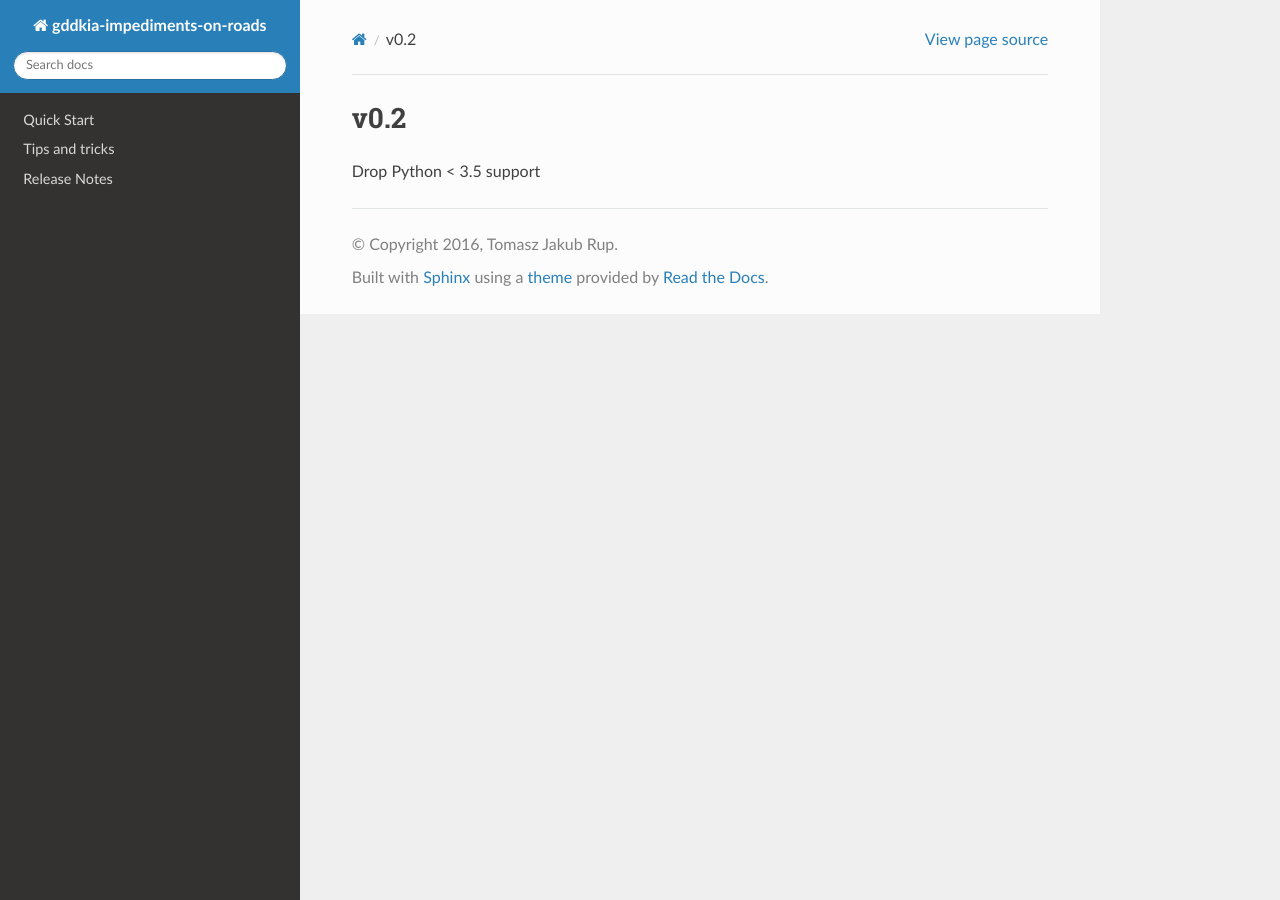
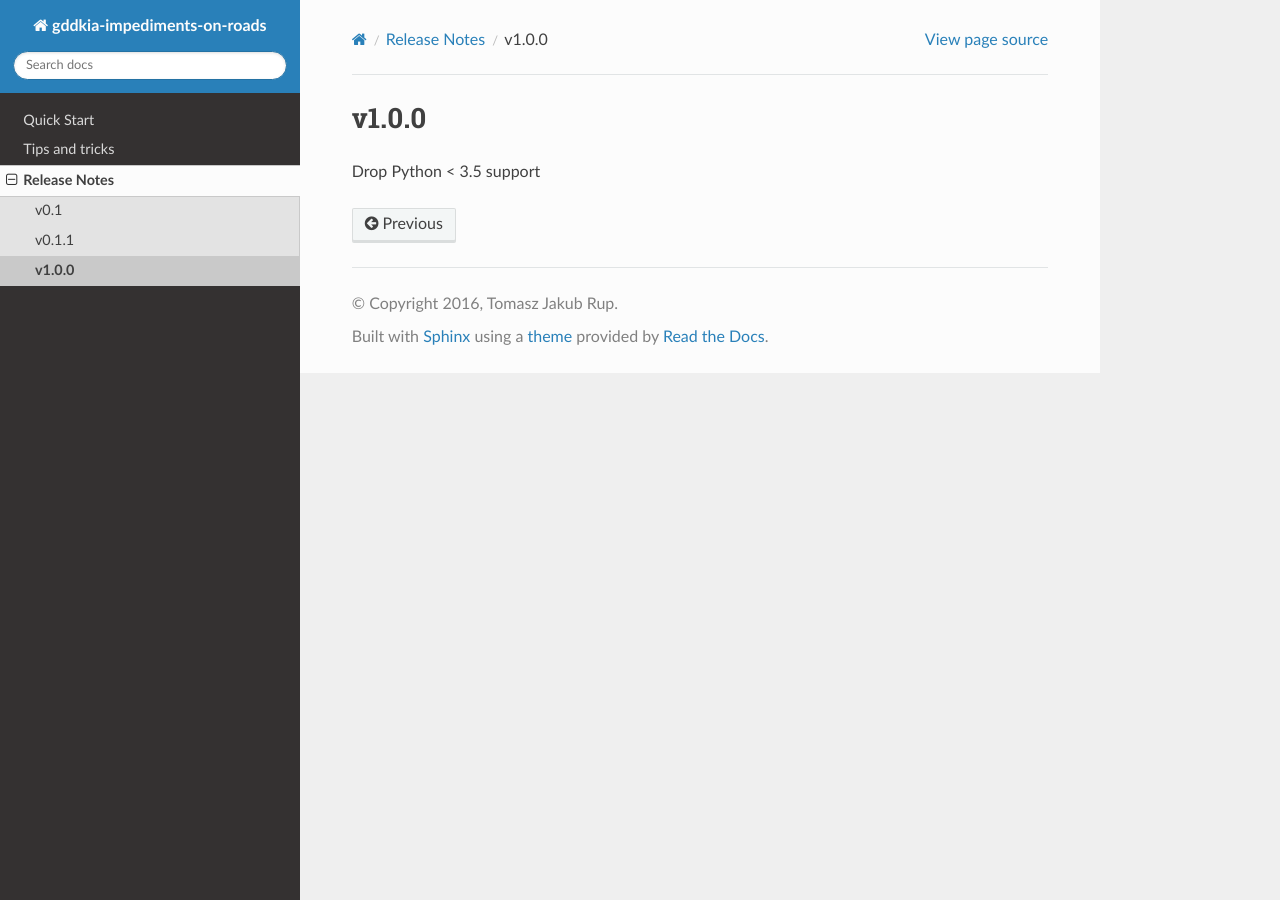
Before and after one commit to tomi77/python-gddkia-impediments-on-roads, a Sphinx documentation site: the page built from docs/release_notes/v1.0.0.rst, in a window 1280 px wide. Built offline with Sphinx 7.4.7 and the Read the Docs theme 3.1.0, drawn with Linux system fonts in a browser that asks for light colours.

Commit message:
chore: update docs

```diff
--- a/docs/release_notes/index.rst
+++ b/docs/release_notes/index.rst
@@ -6,3 +6,4 @@ Release Notes
 
    v0.1
    v0.1.1
+   v1.0.0
--- a/docs/release_notes/v0.2.rst
+++ b/docs/release_notes/v1.0.0.rst
@@ -1,5 +1,5 @@
-====
-v0.2
-====
+======
+v1.0.0
+======
 
 Drop Python < 3.5 support
```
